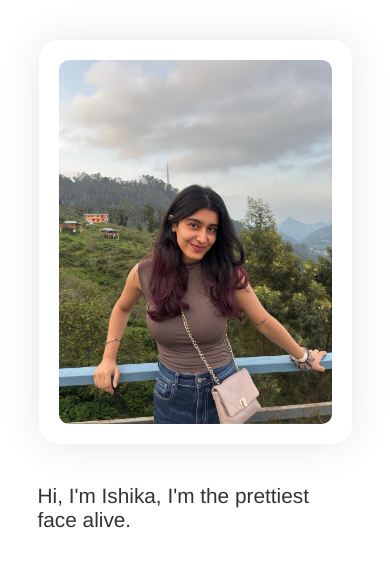
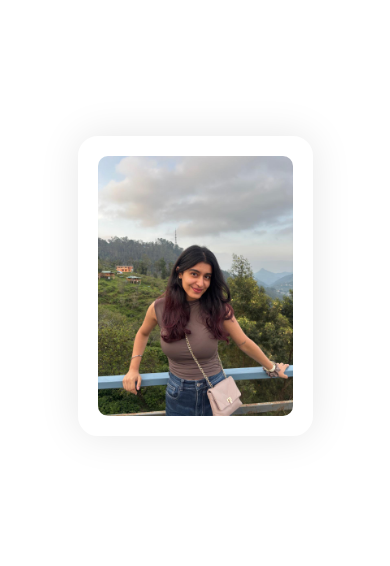
Before and after one commit to lifeofraghav/my-image-site, a plain HTML site: page index.html in a window 390 px wide. Shown: the part 136-702 px from the top of the page. Drawn offline with Linux system fonts and the light colour scheme.

Commit message:
Update index.html

```diff
--- a/index.html
+++ b/index.html
@@ -6,24 +6,10 @@
     body {
       margin: 0;
       background: white;
-      font-family: 'Helvetica Neue', sans-serif;
-      height: 100vh;
       display: flex;
       align-items: center;
       justify-content: center;
-    }
-
-    .wrapper {
-      display: flex;
-      flex-direction: row;
-      align-items: center;
-      justify-content: center;
-      gap: 40px;
-      padding: 20px;
-      max-width: 1000px;
-      animation: fadeInZoom 1.2s ease-out forwards;
-      opacity: 0;
-      transform: scale(0.95);
+      height: 100vh;
     }
 
     .image-container {
@@ -33,21 +19,16 @@
       padding: 10px;
       border-radius: 20px;
       overflow: hidden;
-      flex-shrink: 0;
+      animation: fadeInZoom 1.2s ease-out forwards;
+      opacity: 0;
+      transform: scale(0.95);
     }
 
     img {
-      width: 300px;
+      width: 50vw;
       height: auto;
       display: block;
       border-radius: 10px;
-    }
-
-    .text {
-      font-size: 1.6rem;
-      color: #333;
-      text-align: left;
-      max-width: 400px;
     }
 
     @keyframes fadeInZoom {
@@ -56,32 +37,11 @@
         transform: scale(1);
       }
     }
-
-    @media (max-width: 768px) {
-      .wrapper {
-        flex-direction: column;
-        text-align: center;
-      }
-
-      img {
-        width: 70vw;
-      }
-
-      .text {
-        font-size: 1.3rem;
-        max-width: 90%;
-      }
-    }
   </style>
 </head>
 <body>
-  <div class="wrapper">
-    <div class="image-container">
-      <img src="hero.jpeg" alt="Prettiest Face Alive">
-    </div>
-    <div class="text">
-      Hi, I'm Ishika, I'm the prettiest face alive.
-    </div>
+  <div class="image-container">
+    <img src="hero.jpeg" alt="Prettiest Face Alive">
   </div>
 </body>
 </html>
```
